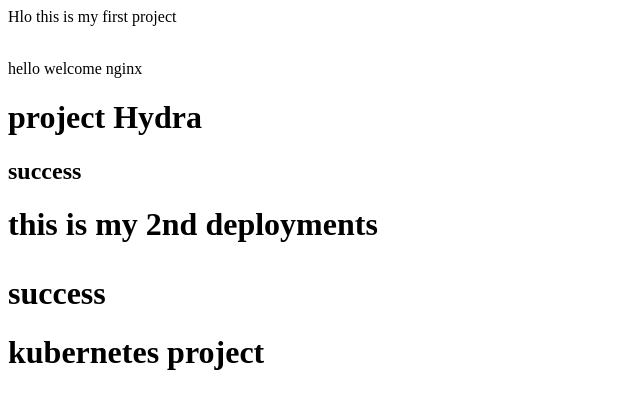
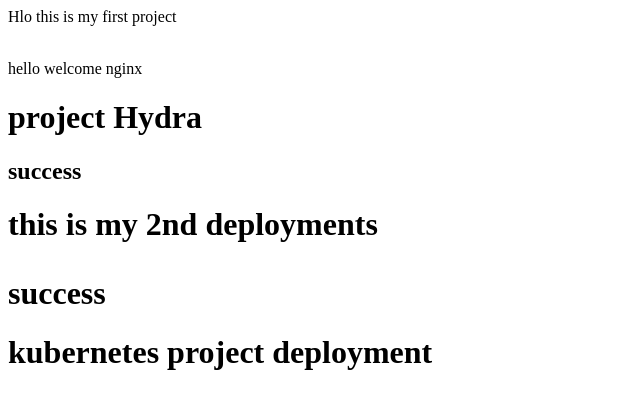
Before and after one commit to renu2819/jenkins-test, a plain HTML site: page index.html in a window 1280 px wide. Shown: the whole page, without its empty margins (0-640 px from the left). Drawn offline with Linux system fonts and the light colour scheme.

Commit message:
Update index.html

```diff
--- a/index.html
+++ b/index.html
@@ -4,4 +4,4 @@
 <h2>success</h2>
 <h1> this is my 2nd deployments</p>
 <h1> success</h1>
-<h1>kubernetes project </h1>
+<h1>kubernetes project deployment </h1>
```
